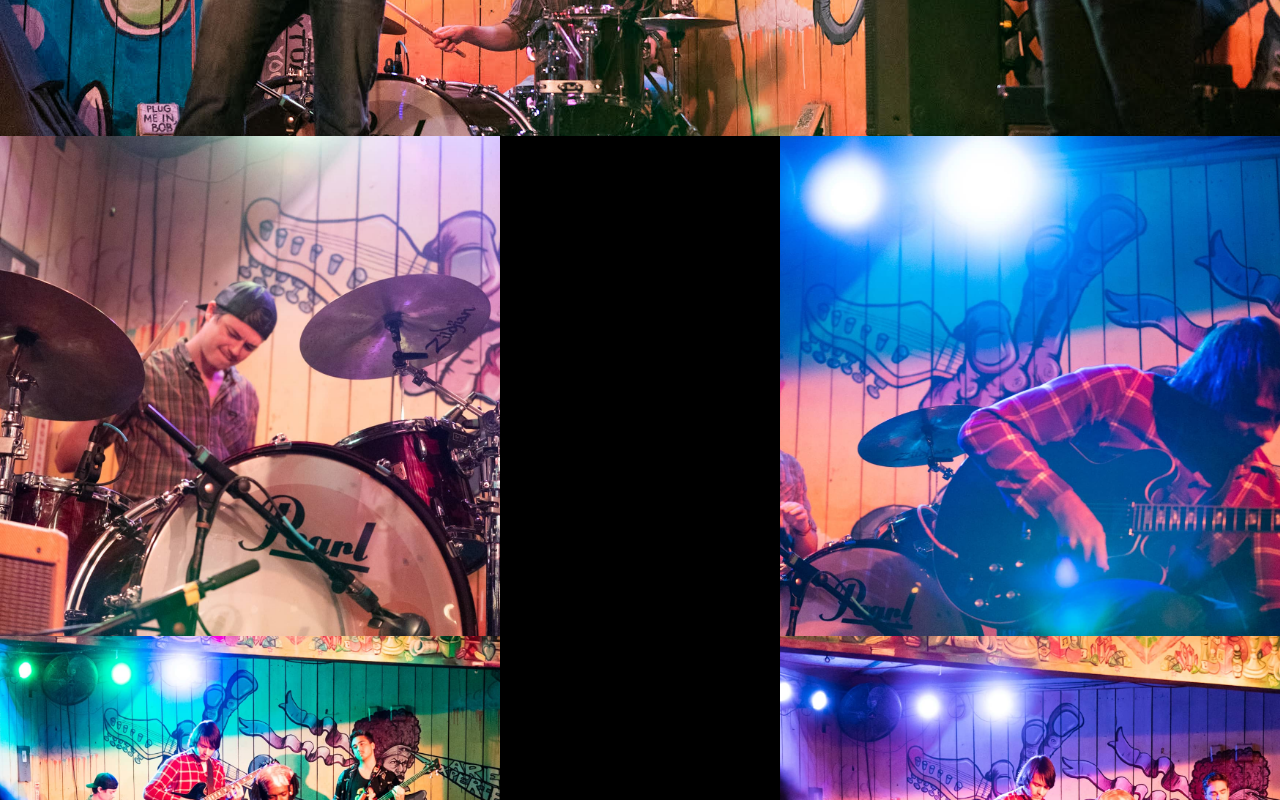
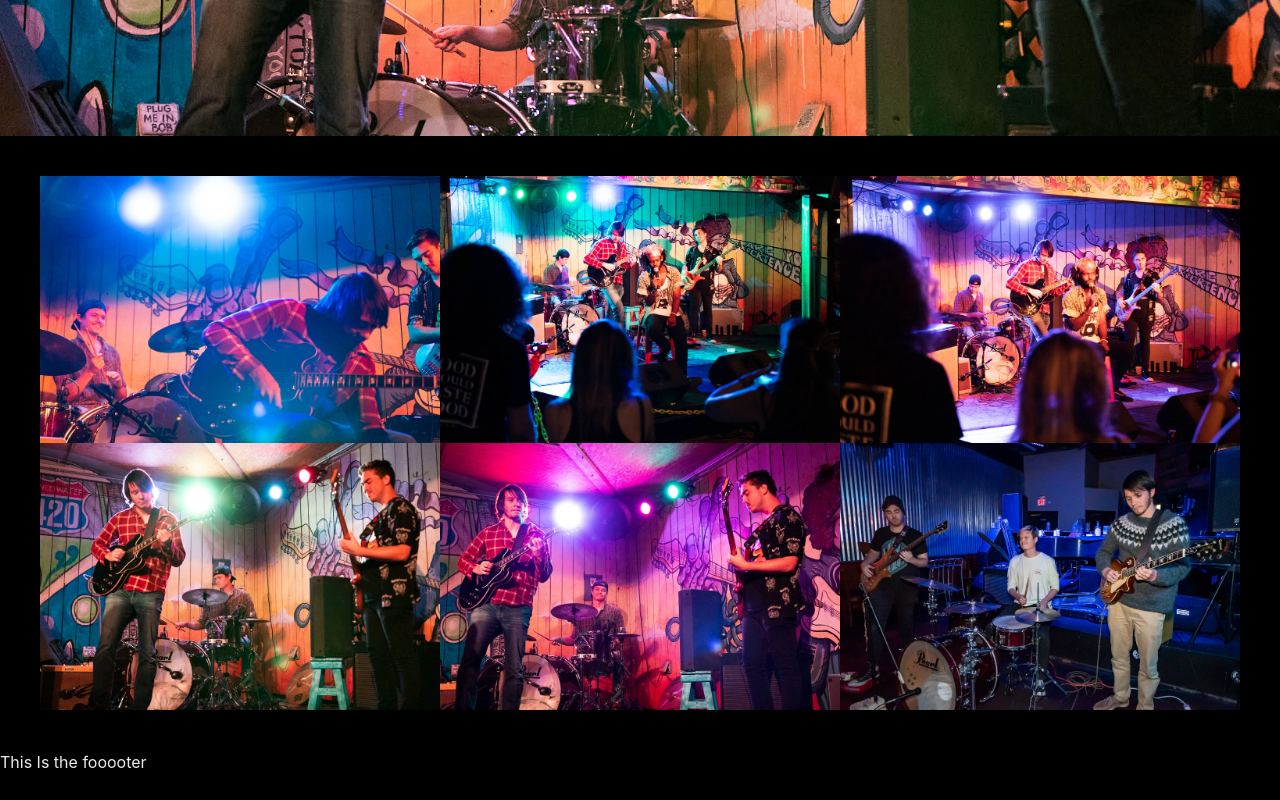
Before and after one commit to chris-m-taylor/botanical-website, a Next.js app: page / in a window 1280 px wide. Shown: the part 580-1380 px from the top of the page. After the commit the page ends 1354 px from the top, so only its background shows below. Built offline with nearby package versions, Linux system fonts and the light colour scheme.

Commit message:
Added footer and fixed image gallers

```diff
--- /dev/null
+++ b/components/Footer/Footer.js
@@ -0,0 +1,11 @@
+import { Box } from "@chakra-ui/react"
+
+
+const Footer = () => {
+   return(
+      <Box>
+         This Is the fooooter
+      </Box>
+   )
+}
+export default Footer
--- a/components/PhotoGallery/PhotoGallery.js
+++ b/components/PhotoGallery/PhotoGallery.js
@@ -1,5 +1,5 @@
-import { Flex } from '@chakra-ui/react'
-import {GalleryImages} from '../../public/images'
+import { Box, Flex, Grid, Show } from '@chakra-ui/react'
+import { GalleryImages } from '../../public/images'
 import styles from './styles.module.css'
 
 
@@ -7,10 +7,20 @@ const PhotoGallery = () => {
    let imagesHtml = GalleryImages.map((image, index) => {
       return <img class={styles.image} src={image.src}></img>
    })
-   return(
-      <Flex wrap='wrap' justifyContent='space-between'>
-         {imagesHtml}
-      </Flex>
+   return (
+      <Box margin={10}>
+         <Show above="1050px">
+            <Grid templateColumns='1fr 1fr 1fr' templateRows='1fr 1fr'>
+               {imagesHtml}
+            </Grid>
+         </Show>
+         <Show below="1049px">
+            <Grid templateColumns='1fr 1fr' templateRows='1fr 1fr 1fr'>
+               {imagesHtml}
+            </Grid>
+         </Show>
+
+      </Box>
    )
 }
 
--- a/components/PhotoGallery/styles.module.css
+++ b/components/PhotoGallery/styles.module.css
@@ -1,5 +1,5 @@
 .image{
-   width: 500px;
-   height: 500px;
+   width: auto;
+   height: auto;
    object-fit: cover;
 }
--- a/pages/index.js
+++ b/pages/index.js
@@ -2,6 +2,7 @@ import Navbar from '../components/Navbar/navbar';
 import BandImageSection from '../components/BandImageSection/BandImageSection'
 import {Box} from '@chakra-ui/react'
 import PhotoGallery from '../components/PhotoGallery/PhotoGallery';
+import Footer from '../components/Footer/Footer';
 
 export default function Home() {
   return (
@@ -9,6 +10,7 @@ export default function Home() {
       <Navbar />
       <BandImageSection />
       <PhotoGallery />
+      <Footer />
     </Box>
 
   )
--- a/public/images/index.js
+++ b/public/images/index.js
@@ -1,20 +1,15 @@
 import BandImage from './pictureOfBand.jpg'
 export {BandImage};
 
-import img1 from './gallery/1.jpg'
+
 import img2 from './gallery/2.jpg'
 import img3 from './gallery/3.jpg'
 import img4 from './gallery/4.jpg'
 import img5 from './gallery/5.jpg'
 import img6 from './gallery/6.jpg'
-import img7 from './gallery/7.jpg'
+
 import img8 from './gallery/8.jpeg'
-import img9 from './gallery/9.jpeg'
-import img10 from './gallery/10.jpeg'
-import img11 from './gallery/11.jpeg'
-import img12 from './gallery/12.jpg'
-import img13 from './gallery/13.JPG'
 
-const GalleryImages = [img1, img2, img3, img4, img5, img6, img7, img8, img9, img10, img11, img12, img13]
+const GalleryImages = [img2, img3, img4, img5, img6, img8]
 
 export {GalleryImages};
```
Also changed, not shown: pages/contact.js (+8 -5 lines).
